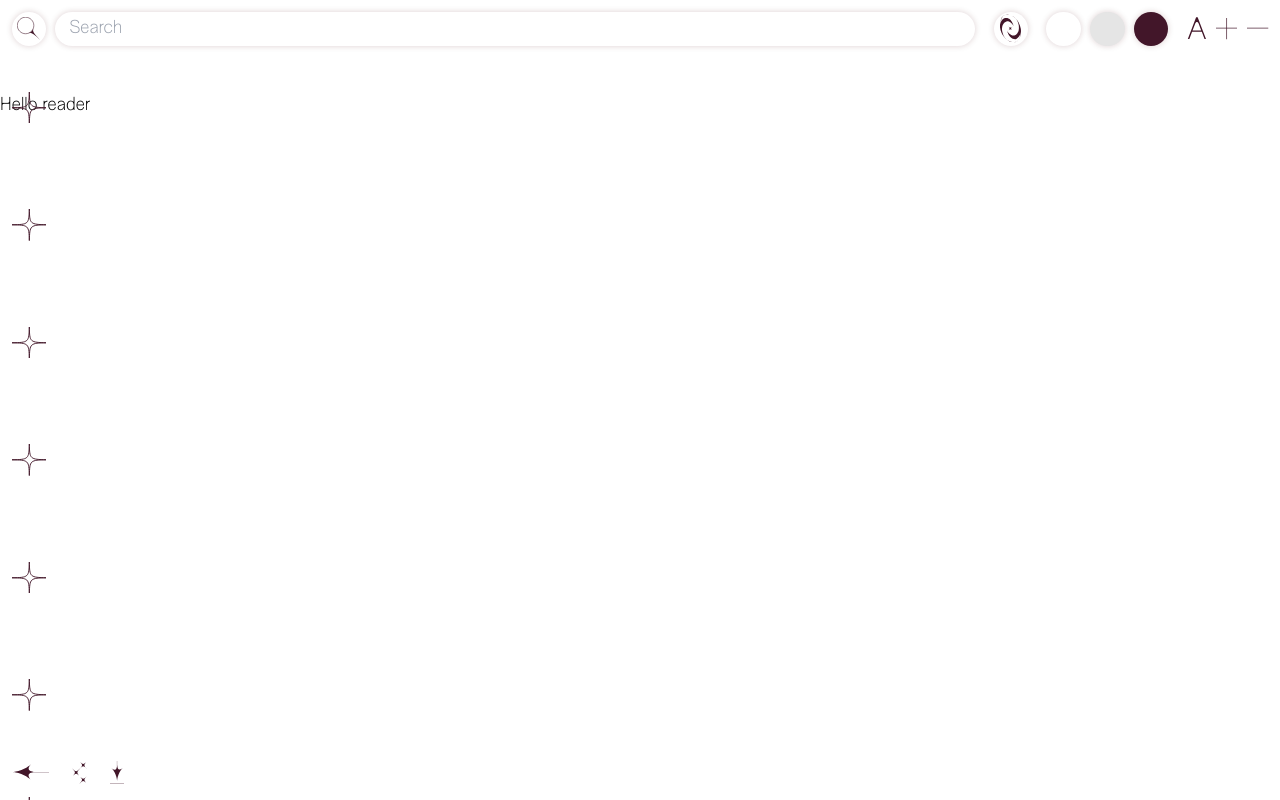
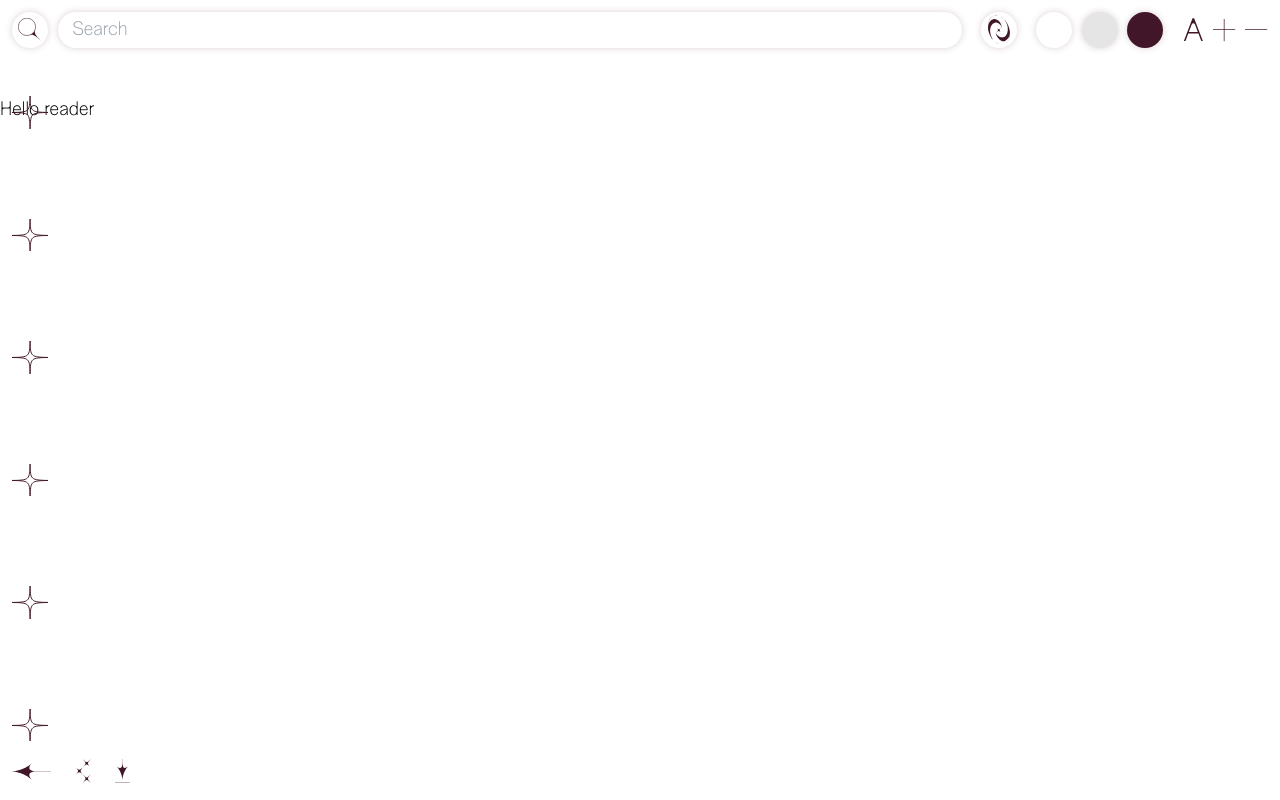
Before and after one commit to antiantivirus/fae-online-reader, a Next.js app: page / in a window 1280 px wide. Built offline with nearby package versions, Linux system fonts and the light colour scheme.

Commit message:
set zoom to 120%

```diff
--- a/styles/globals.css
+++ b/styles/globals.css
@@ -35,7 +35,7 @@
     /* fix font not looking crisp on safari */
     -webkit-font-smoothing: antialiased;
     -moz-osx-font-smoothing: grayscale;
-    zoom: 115%;
+    zoom: 120%;
   }
 
   body {
```
